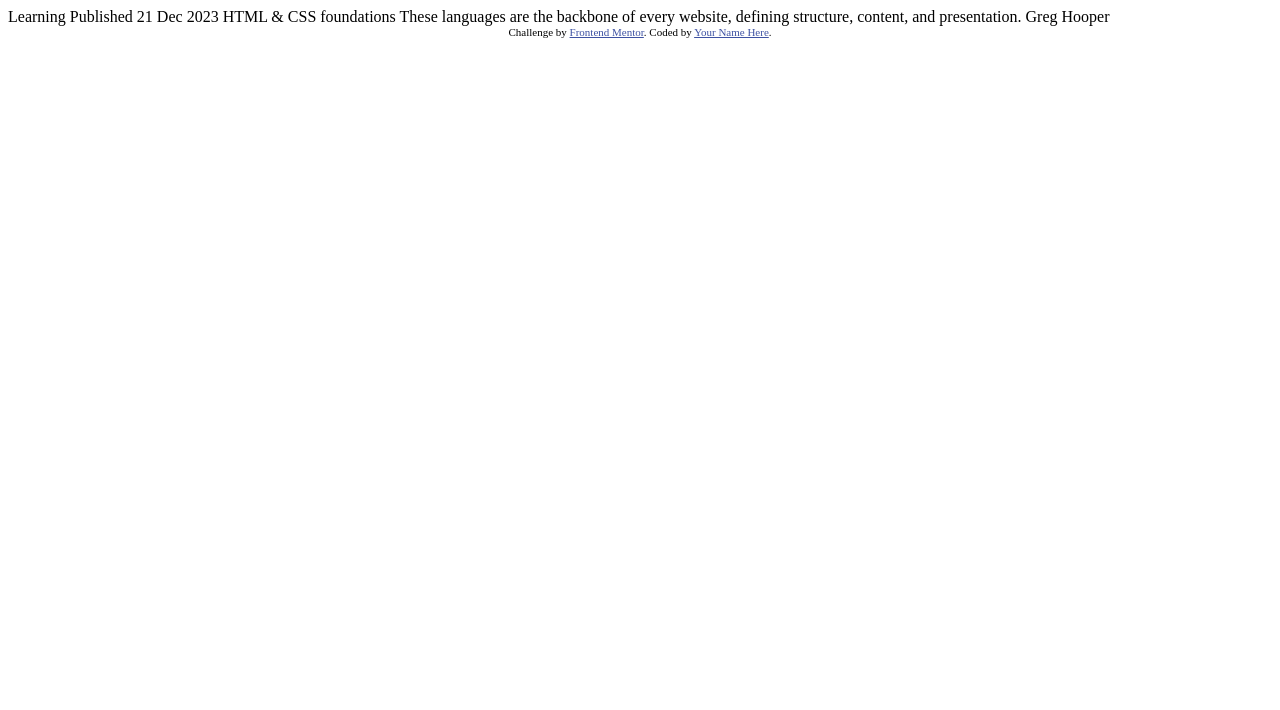
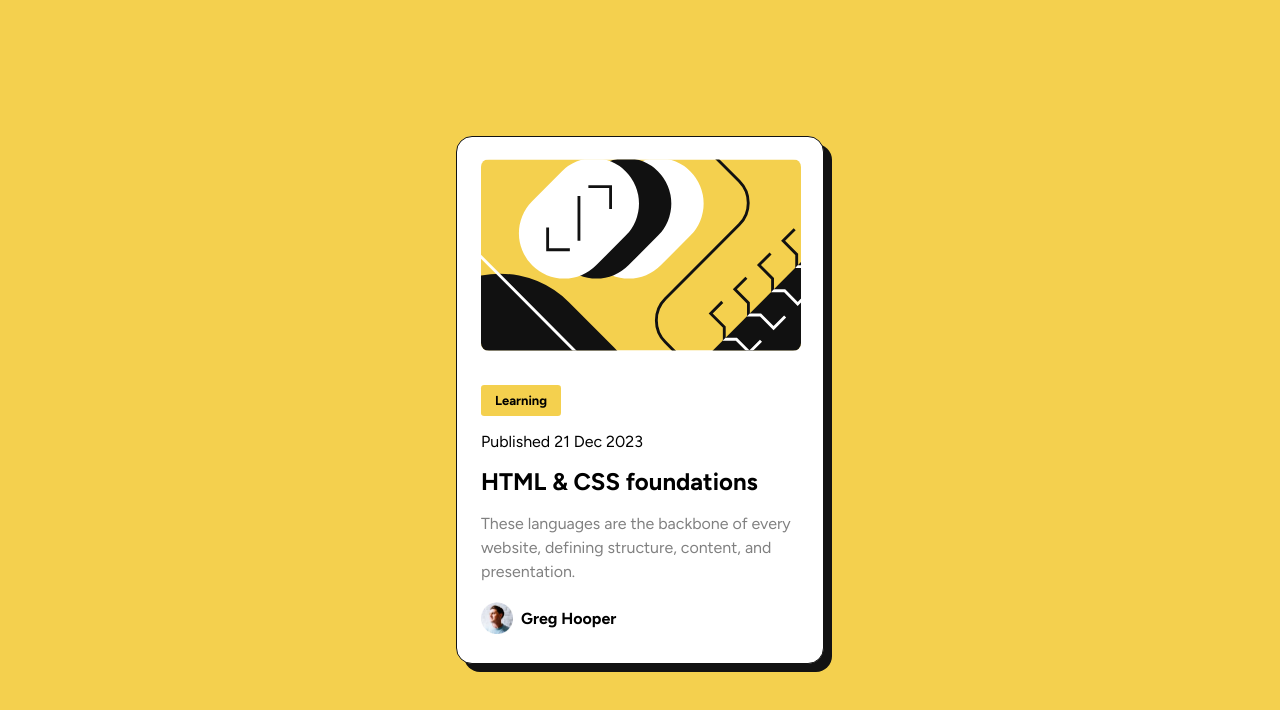
Before and after one commit to KINZEE97/blog-preview-card-main, a plain HTML site: page index.html in a window 1280 px wide. Drawn offline with Linux system fonts and the light colour scheme.

Commit message:
card
the second challenge

```diff
--- a/index.html
+++ b/index.html
@@ -1,34 +1,49 @@
 <!DOCTYPE html>
 <html lang="en">
-<head>
-  <meta charset="UTF-8">
-  <meta name="viewport" content="width=device-width, initial-scale=1.0"> <!-- displays site properly based on user's device -->
+    <head>
+        <meta charset="UTF-8" />
+        <meta name="viewport" content="width=device-width, initial-scale=1.0" />
+        <!-- displays site properly based on user's device -->
+        <link rel="preconnect" href="https://fonts.googleapis.com" />
+        <link rel="preconnect" href="https://fonts.gstatic.com" crossorigin />
+        <link
+            href="https://fonts.googleapis.com/css2?family=Figtree:ital,wght@0,300..900;1,300..900&display=swap"
+            rel="stylesheet"
+        />
+        <link rel="stylesheet" href="style.css" />
 
-  <link rel="icon" type="image/png" sizes="32x32" href="./assets/images/favicon-32x32.png">
+        <link
+            rel="icon"
+            type="image/png"
+            sizes="32x32"
+            href="./assets/images/favicon-32x32.png"
+        />
 
-  <title>Frontend Mentor | Blog preview card</title>
+        <title>Frontend Mentor | Blog preview card</title>
+    </head>
+    <body>
+        <section class="container">
+            <img
+                src="/assets/images/illustration-article.svg"
+                class="container__img"
+                alt="image"
+            />
+            <span>Learning</span>
+            <p class="container__text1">Published 21 Dec 2023</p>
 
-  <!-- Feel free to remove these styles or customise in your own stylesheet 👍 -->
-  <style>
-    .attribution { font-size: 11px; text-align: center; }
-    .attribution a { color: hsl(228, 45%, 44%); }
-  </style>
-</head>
-<body>
+            <h2 class="container__title">HTML & CSS foundations</h2>
+            <p class="container__text2">
+                These languages are the backbone of every website, defining
+                structure, content, and presentation.
+            </p>
 
-  Learning
-
-  Published 21 Dec 2023
-
-  HTML & CSS foundations
-
-  These languages are the backbone of every website, defining structure, content, and presentation.
-
-  Greg Hooper
-
-  <div class="attribution">
-    Challenge by <a href="https://www.frontendmentor.io?ref=challenge" target="_blank">Frontend Mentor</a>.
-    Coded by <a href="#">Your Name Here</a>.
-  </div>
-</body>
+            <p class="container__iconName">
+                <img
+                    src="/assets/images/image-avatar.webp"
+                    alt="icon"
+                    class="container__icon"
+                />Greg Hooper
+            </p>
+        </section>
+    </body>
 </html>
--- /dev/null
+++ b/style.css
@@ -0,0 +1,82 @@
+* {
+    margin: 0;
+    padding: 0;
+    box-sizing: border-box;
+    font-family: "Figtree", sans-serif;
+}
+:root {
+    --primary-color: hsl(47, 88%, 63%);
+    --color-white: hsl(0, 0%, 100%);
+    --color-grey: hsl(0, 0%, 50%);
+    --color-black: hsl(0, 0%, 7%);
+}
+
+body {
+    height: 100vh;
+    width: 100vw;
+    display: grid;
+    place-content: center;
+    background-color: var(--primary-color);
+}
+
+.container {
+    box-shadow: 0.5rem 0.5rem var(--color-black);
+    border: 1px solid var(--color-black);
+    border-radius: 1rem;
+    background-color: var(--color-white);
+    width: 23rem;
+    height: 33rem;
+    overflow: hidden;
+}
+
+.container__img {
+    border-radius: 0.5rem;
+    position: relative;
+    top: 0.5rem;
+    left: 0.6rem;
+    width: 20rem;
+    margin: 0.9rem;
+}
+
+span {
+    font-size: 13px;
+    text-align: center;
+    font-weight: bold;
+    display: block;
+    background-color: var(--primary-color);
+    width: 5rem;
+    padding: 0.5rem;
+    margin: 1.5rem 0 1rem 1.5rem;
+    border-radius: 0.2rem;
+}
+.container__text1 {
+    margin-left: 1.5rem;
+}
+
+.container__title {
+    margin: 1rem 0 1rem 1.5rem;
+}
+.container__title:hover {
+    color: var(--primary-color);
+    cursor: pointer;
+}
+
+.container__text2 {
+    line-height: 1.5rem;
+    color: var(--color-grey);
+    margin: 1rem 0 1rem 1.5rem;
+}
+
+.container__icon {
+    position: relative;
+    top: 0.6rem;
+    margin: 1rem 0.5rem 0 1.5rem;
+    width: 2rem;
+    height: 2rem;
+}
+
+.container__iconName {
+    position: relative;
+    top: -1.5rem;
+    font-weight: bold;
+}
```
Also changed, not shown: assets/fonts/Figtree-Italic-VariableFont_wght.ttf (deleted), assets/fonts/Figtree-VariableFont_wght.ttf (deleted), assets/fonts/OFL.txt (deleted), assets/fonts/README.txt (deleted), assets/fonts/static/Figtree-ExtraBold.ttf (deleted), assets/fonts/static/Figtree-SemiBold.ttf (deleted).
